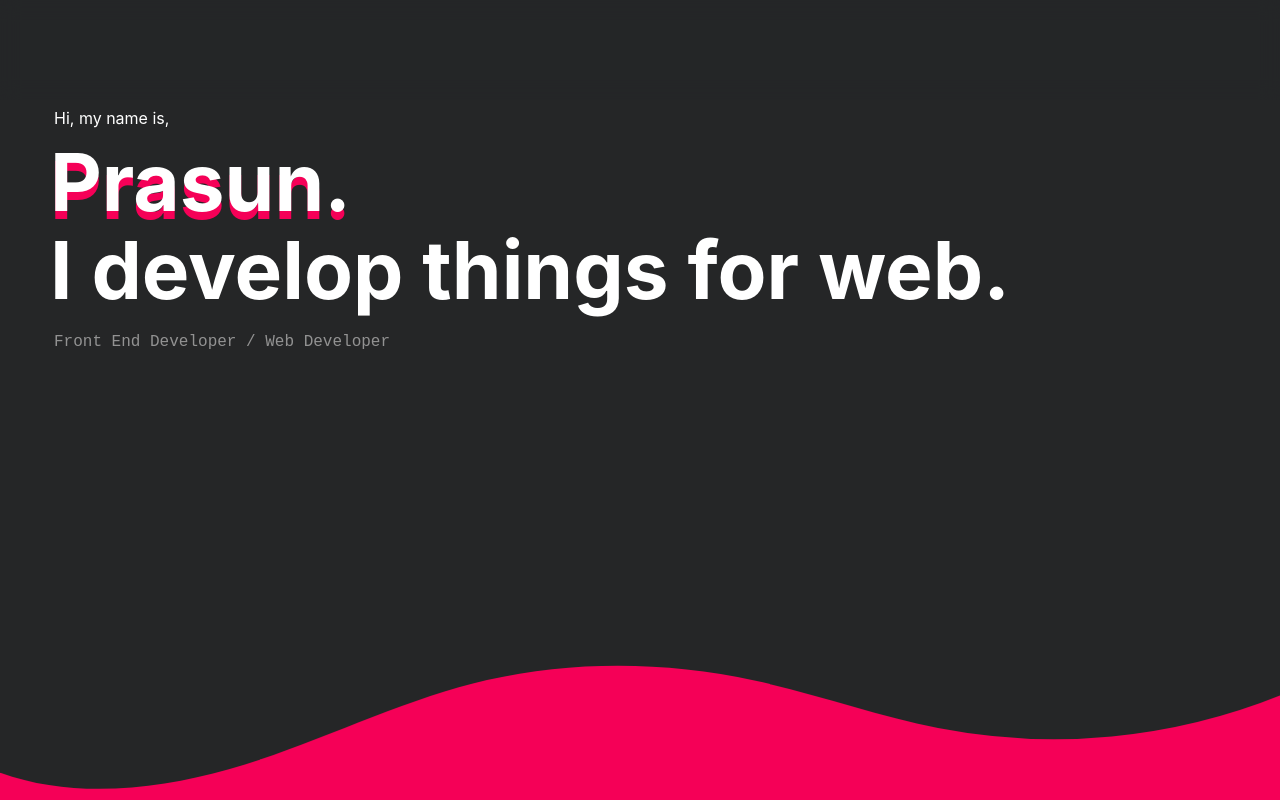
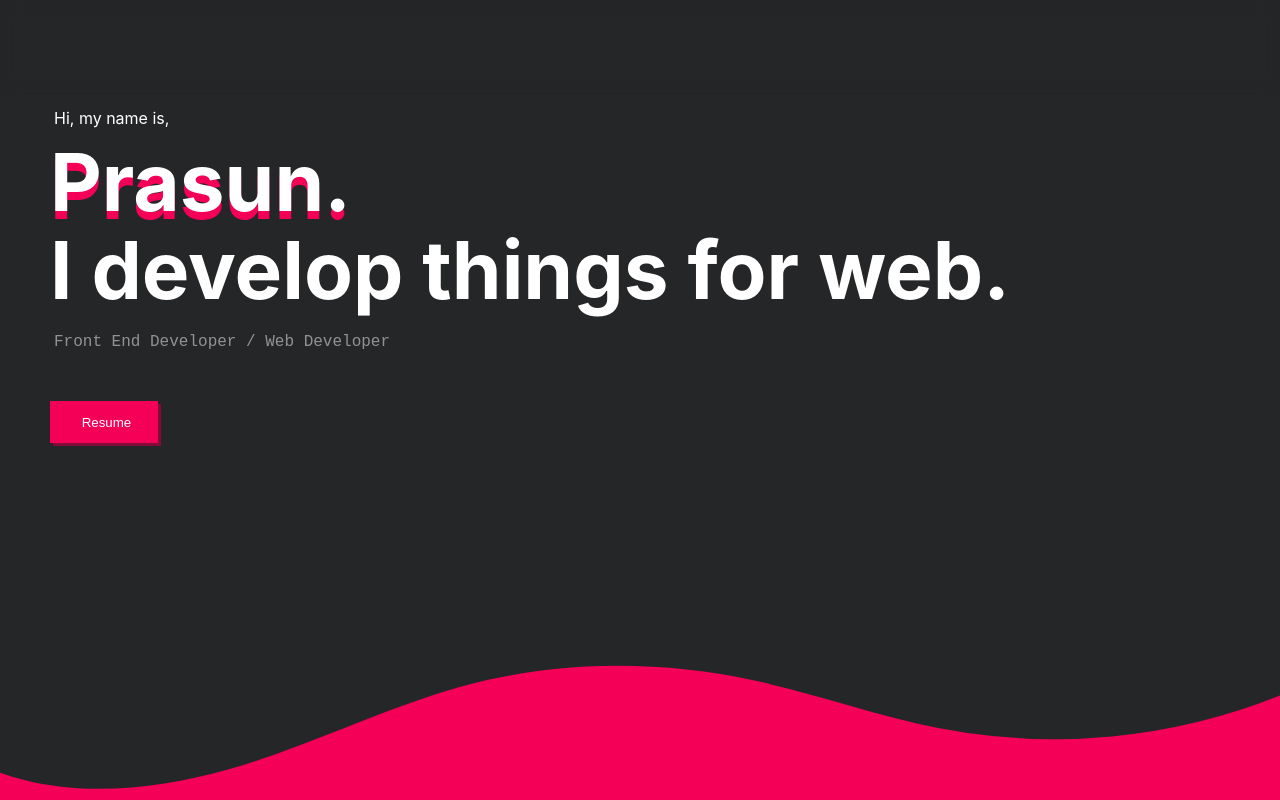
Before and after one commit to prasunk96/portfolio, a React (Create React App) app: page / in a window 1280 px wide. Shown: the top 800 px of the page. Built offline with nearby package versions, Linux system fonts and the light colour scheme.

Commit message:
fixed few issues and added resume button

```diff
--- a/package.json
+++ b/package.json
@@ -19,7 +19,7 @@
     "test": "react-scripts test",
     "eject": "react-scripts eject",
     "predeploy": "npm run build",
-    "deploy": "gh-pages -d build"
+    "deploy": "echo 'prasunkumar.online' > ./build/CNAME && gh-pages -d build"
   },
   "eslintConfig": {
     "extends": [
--- a/public/index.html
+++ b/public/index.html
@@ -7,7 +7,7 @@
     <meta name="theme-color" content="#000000" />
     <meta
       name="description"
-      content="Web site created using create-react-app"
+      content="Prasun Kumar Portfolio website"
     />
     <link rel="apple-touch-icon" href="%PUBLIC_URL%/logo192.png" />
     <!--
--- a/src/components/Button/index.js
+++ b/src/components/Button/index.js
@@ -2,11 +2,17 @@ import React from 'react';
 import './styles.css';
 import { FaPaperPlane } from 'react-icons/fa';
 
-export const Button = ({ icon, label, mailTo }) => {
+export const Button = ({ icon, label, mailTo, link }) => {
     return (
-        <button className="button">
-            {<a href={`mailto:${mailTo}`}>{icon === 'send' ? <span className="buttonIcon"><FaPaperPlane size="18" /></span> : null}
-            <span className="buttonLable">{label}</span></a>}
-        </button>
+            mailTo !== null ? <a className="buttonAnchor" href={`mailto:${mailTo}`} rel="noopener noreferrer" target="_blank">{icon === 'send' ? <span className="buttonIcon"><FaPaperPlane size="18" /></span> : null}
+                <button className="button">
+                    <span className="buttonLable">{label}</span>
+                </button>
+            </a>
+            : <a className="buttonAnchor" href={link} rel="noopener noreferrer" target="_blank">{icon === 'send' ? <span className="buttonIcon"><FaPaperPlane size="18" /></span> : null}
+                <button className="button">
+                    <span className="buttonLable">{label}</span>
+                </button>
+            </a>
     );
 }
--- a/src/components/Button/styles.css
+++ b/src/components/Button/styles.css
@@ -1,5 +1,6 @@
 .button {
     width: 100%;
+    max-width: 200px;
 	display: block;
 	padding: 1em 2em;
 	border: none;
@@ -14,13 +15,12 @@
     justify-content: center;
     align-items: center;
     flex-direction: row;
-    filter: drop-shadow(2px 2px 0px var(--dark-powder-pink));
+    filter: drop-shadow(3px 3px 0px var(--dark-powder-pink));
     transition: all 300ms;
 }
 
-.button > a {
+.buttonAnchor {
     text-decoration: none;
-    text-decoration-skip-ink: auto;
     color: #fff;
 }
 
@@ -44,8 +44,7 @@
 
 .button:hover {
     background-color: var(--dark-powder-pink);
-    color: var(--powder-pink);
-    filter: drop-shadow(2px 2px 0px var(--powder-pink));
+    filter: drop-shadow(3px 3px 0px var(--powder-pink));
 }
 
 /* .buttonLable:hover {
--- a/src/components/Navbar/index.js
+++ b/src/components/Navbar/index.js
@@ -72,7 +72,7 @@ const Navbar = ({ setIsNavbarLoaded }) => {
                     <ul>
                         <li className={`animationElement fadeInFromTop`} style={{animationDelay: '100ms'}}><a href="#about">About</a></li>
                         <li className={`animationElement fadeInFromTop`} style={{animationDelay: '200ms'}}><a href="#experience">Experience</a></li>
-                        <li className={`animationElement fadeInFromTop`} style={{animationDelay: '300ms'}}><a href="#work">Work</a></li>
+                        <li className={`animationElement fadeInFromTop`} style={{animationDelay: '300ms'}}><a href="#projects">Projects</a></li>
                         <li className={`animationElement fadeInFromTop`} style={{animationDelay: '400ms'}}><a href="#contact">Contact</a></li>
                     </ul>
                 </div>
@@ -88,7 +88,7 @@ const Navbar = ({ setIsNavbarLoaded }) => {
                                 <ul>
                                     <li onClick={handleHamClick}><a href="#about">About</a></li>
                                     <li onClick={handleHamClick}><a href="#experience">Experience</a></li>
-                                    <li onClick={handleHamClick}><a href="#work">Work</a></li>
+                                    <li onClick={handleHamClick}><a href="#projects">Projects</a></li>
                                     <li onClick={handleHamClick}><a href="#contact">Contact</a>
                                     </li>
                                 </ul>
--- a/src/containers/Content/index.js
+++ b/src/containers/Content/index.js
@@ -16,7 +16,7 @@ export const Content = () => {
                 <ProjectCard
                     repo="https://github.com/prasunk96/visual-algo"
                     url="https://prasunk96.github.io/visual-algo/"
-                    tech={['ReactJS', 'JavaScript', 'CSS3']} image={vaNew} title='VisualAlgo'
+                    tech={['ReactJS', 'JavaScript', 'Redux', 'CSS3']} image={vaNew} title='VisualAlgo'
                     text={`Simple single page application that let you to visualise alogorithms. Currently it has sorting algorithms available for visualization. plannig to add more algorithms in future.`} />
                 <ProjectCard
                     repo="https://github.com/prasunk96/octo-search"
--- a/src/containers/Home/index.js
+++ b/src/containers/Home/index.js
@@ -21,7 +21,7 @@ export const Home = () => {
             <div id="experience" className={styles.experience}>
                 <Experience />
             </div>
-            <div id="work" className={styles.content}>
+            <div id="projects" className={styles.content}>
                 <Content />
             </div>
             <div id="contact" className={styles.footer}>
--- a/src/containers/Landing/index.js
+++ b/src/containers/Landing/index.js
@@ -1,7 +1,7 @@
 import React from 'react';
 import styles from './styles.module.css';
 import '../../globalStyles.css';
-
+import { Button } from '../../components/Button';
 
 export const Landing = ({ isNavbarLoaded }) => {
     return (
@@ -19,6 +19,9 @@ export const Landing = ({ isNavbarLoaded }) => {
                 <div className={`${styles.metaLine} animationElement fadeInFromBottom`} style={{animationDelay: '1100ms'}}>
                     <h1>Front End Developer / Web Developer</h1>
                 </div>
+                <div className={`${styles.resumeButtonContainer} animationElement fadeInFromBottom`} style={{animationDelay: '1100ms'}}>
+                    <Button label={'Resume'} mailTo={null} link={'https://drive.google.com/file/d/1h6ywy2N3SGmnMy8Zvhkp1fbmUyzbYTpL/view?usp=sharing'}></Button>
+                </div>
             </div>
             <div className={styles.customShapeDividerBottom}>
                 <svg data-name="Layer 1" viewBox="0 0 1200 120" preserveAspectRatio="none">
--- a/src/containers/Landing/styles.module.css
+++ b/src/containers/Landing/styles.module.css
@@ -55,6 +55,14 @@
     text-align: left;
 }
 
+.resumeButtonContainer {
+    width: 100%;
+    margin-top: 50px;
+    display: flex;
+    justify-content: flex-start;
+    align-items: flex-start;
+}
+
 .landingText > h1 {
     font-size: clamp(14px, 5vw, 16px);
     margin: 0px 0px 10px 4px;
@@ -95,6 +103,7 @@ h1, h2, h3, h4, h5, h6 {
     font-weight: 400;
     font-family: var(--font-mono);
     margin: 10px 0px 0px 4px;
+    text-align: left;
 }
 
 .floatingShapesOne {
--- a/src/work.json
+++ b/src/work.json
@@ -15,10 +15,11 @@
         "positon": "Software Engineer Intern @ GSLab",
         "duration": "August 2018 - June 2019",
         "details": [
-            "Worked on developing a digital workplace that brings multiple employees daily use enterprise application under one dashboard for employees. Integrated outlook and a conferencing solution developed chat and notification module using ReactJS, JavaScript, react-router.",
-            "Developed a new interface for our client's product POM(Proactive Outreach Manager) using ReactJS, JavaScript to help the product smoothly migrate from flash to a modern and fast front-end framework.",
-            "Worked on a healthcare domain product enabling a hospital to manage its patients, staff and hospital resources through one single application allowing it to share information across various branches helping them to manage patients requirement, staff schedule and emergencies from a single application efficiently. Worked with VueJS and TypeScript for this application.",
-            "Communicate with multi-disciplinary teams of engineers, designers, product owners/clients, understand requirements, estimates tasks and do planning daily."
+            "Went under training for ReactJS, Redux, JavaScript worked alongside other team members on an email application ﬁxing bugs and helping with testing.",
+            "Worked closely with other team members to identify and resolve bugs on an email application.",
+            "Worked on chat module and refactored the code to optimize performance for a enterpirse application application.",
+            "Implemented POC's for project requirements, got exposure to GraphQL, Materail UI, PreactJS and many other front-end libraries and framworks.",
+            "Got the opportunity to be part of Agile team, actively praticipated in scrums, planning, retrospective, refinement, estimations etc."
         ]
     }
 ]
```
Also changed, not shown: 1 other file (tests, documents, lock files or other folders).
